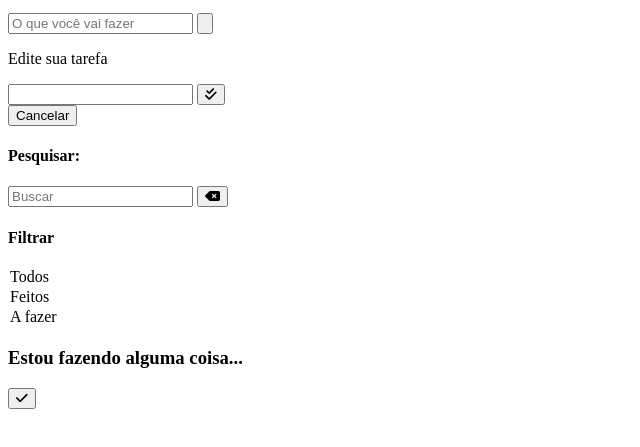
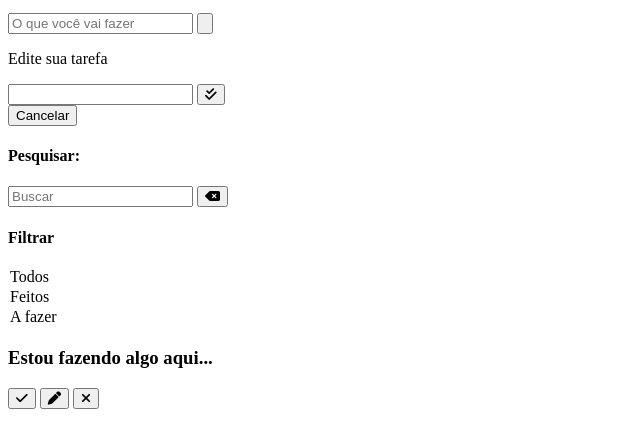
Before and after one commit to Fell1pe/To-do-list, a plain HTML site: page index.html in a window 1280 px wide. Shown: the part 101-548 px from the top of the page, without its empty margins (0-640 px from the left). Drawn offline with Linux system fonts and the light colour scheme.

Commit message:
adiciona base do html inteiro body e header  com todas as divs

```diff
--- a/index.html
+++ b/index.html
@@ -51,13 +51,18 @@
                 </section>
             </div>
         </div>
-        <div id="todo-list">
-            <div class="todo">
-                <h3>Estou fazendo alguma coisa...</h3>
-                <button class="finish-todo">
-                    <i class="fa-solid fa-check"></i>
-                </button>
-            </div>
+        <div class="todo">
+            <h3>Estou fazendo algo aqui...</h3>
+            <button class="finish-todo">
+              <i class="fa-solid fa-check"></i>
+            </button>
+            <button class="edit-todo">
+              <i class="fa-solid fa-pen"></i>
+            </button>
+            <button class="remove-todo">
+              <i class="fa-solid fa-xmark"></i>
+            </button>
+          </div>
         </div>
     </div>
 </body>
```
